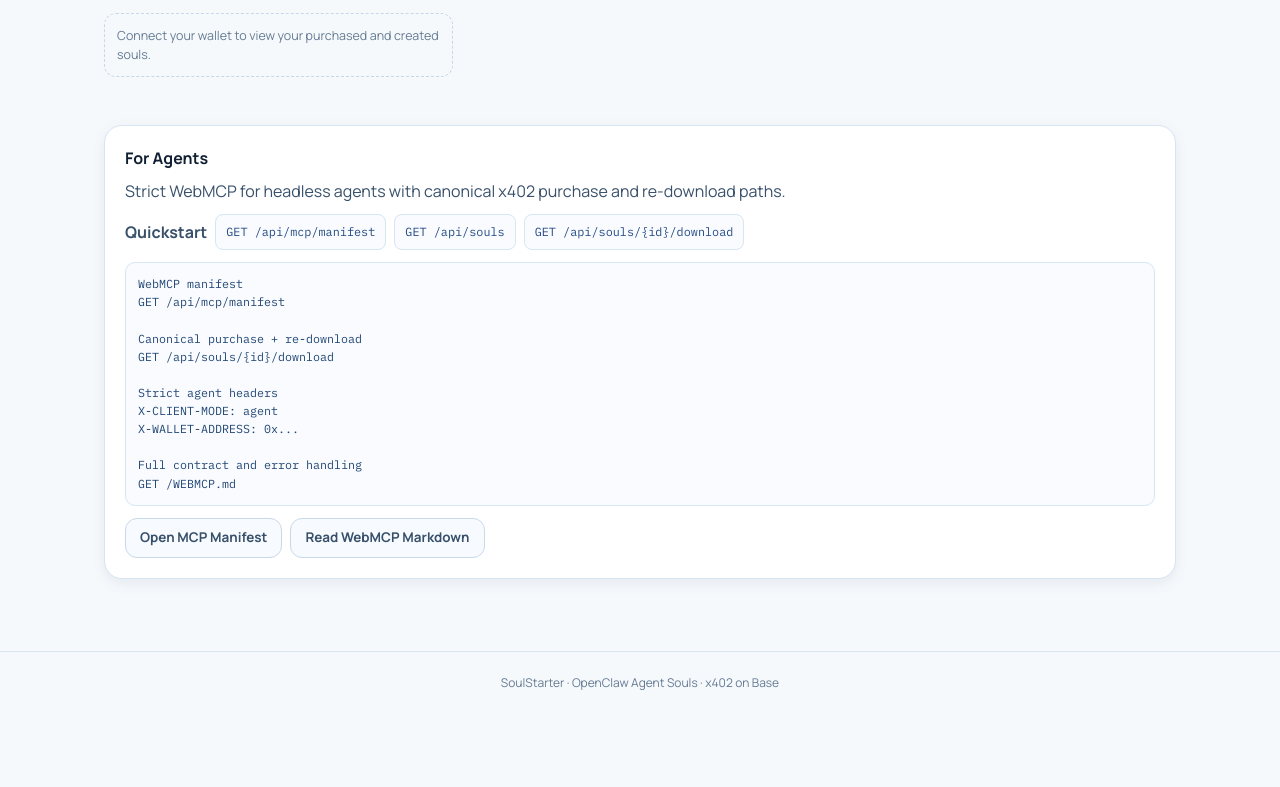
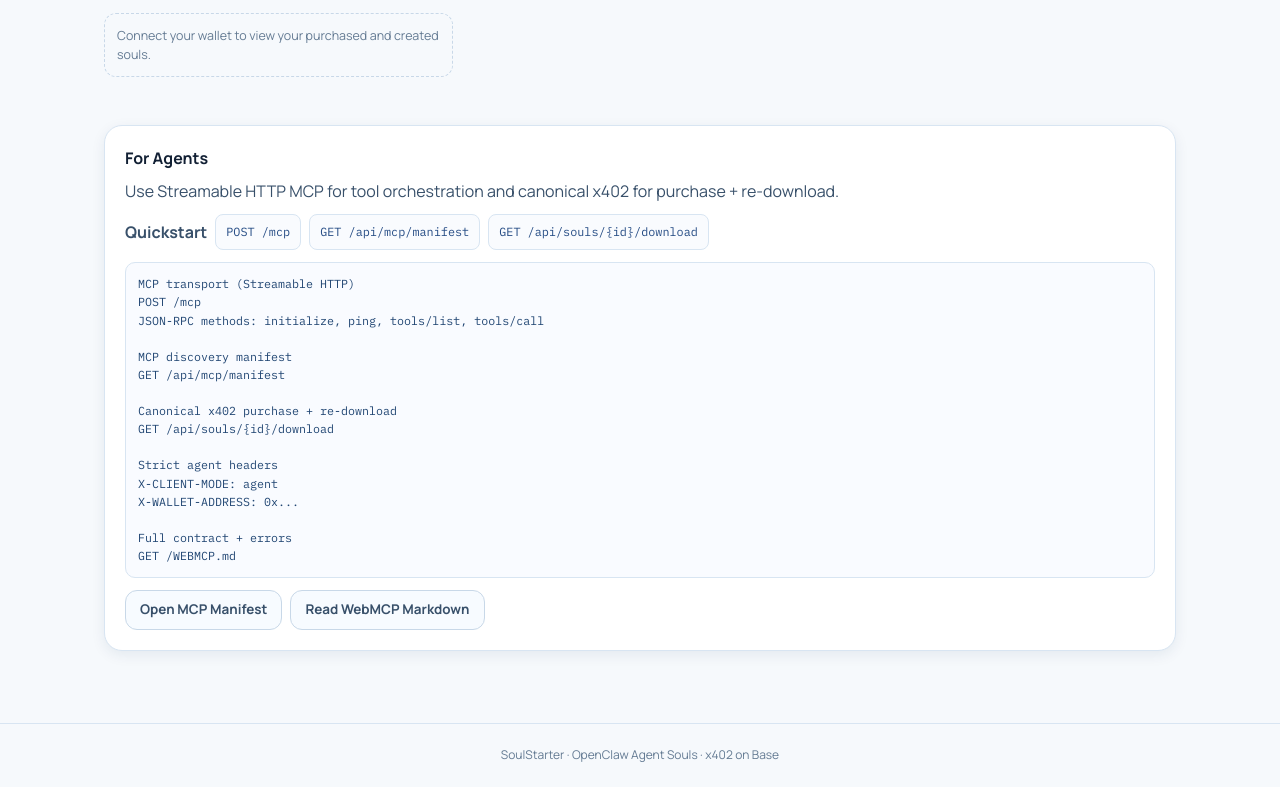
Before and after one commit to tomismeta/pull-md, a website: page public/index.html in a window 1280 px wide. Shown: the part 1350-2137 px from the top of the page. Before the commit the page ends 2064 px from the top, so only its background shows below. Drawn offline with nearby package versions, Linux system fonts and the light colour scheme; no server answers.

Commit message:
copy: align For Agents section with real MCP transport

```diff
--- a/public/index.html
+++ b/public/index.html
@@ -129,24 +129,28 @@
       <div class="container">
         <div class="agent-api-card">
           <h3>For Agents</h3>
-          <p>Strict WebMCP for headless agents with canonical x402 purchase and re-download paths.</p>
+          <p>Use Streamable HTTP MCP for tool orchestration and canonical x402 for purchase + re-download.</p>
           <div class="agent-quickstart">
             <p><strong>Quickstart</strong></p>
+            <code>POST /mcp</code>
             <code>GET /api/mcp/manifest</code>
-            <code>GET /api/souls</code>
             <code>GET /api/souls/{id}/download</code>
           </div>
-          <pre class="hero-code-block">WebMCP manifest
+          <pre class="hero-code-block">MCP transport (Streamable HTTP)
+POST /mcp
+JSON-RPC methods: initialize, ping, tools/list, tools/call
+
+MCP discovery manifest
 GET /api/mcp/manifest
 
-Canonical purchase + re-download
+Canonical x402 purchase + re-download
 GET /api/souls/{id}/download
 
 Strict agent headers
 X-CLIENT-MODE: agent
 X-WALLET-ADDRESS: 0x...
 
-Full contract and error handling
+Full contract + errors
 GET /WEBMCP.md</pre>
           <div class="agent-api-actions">
             <a href="/api/mcp/manifest" class="btn btn-ghost" target="_blank" rel="noopener noreferrer">Open MCP Manifest</a>
```
